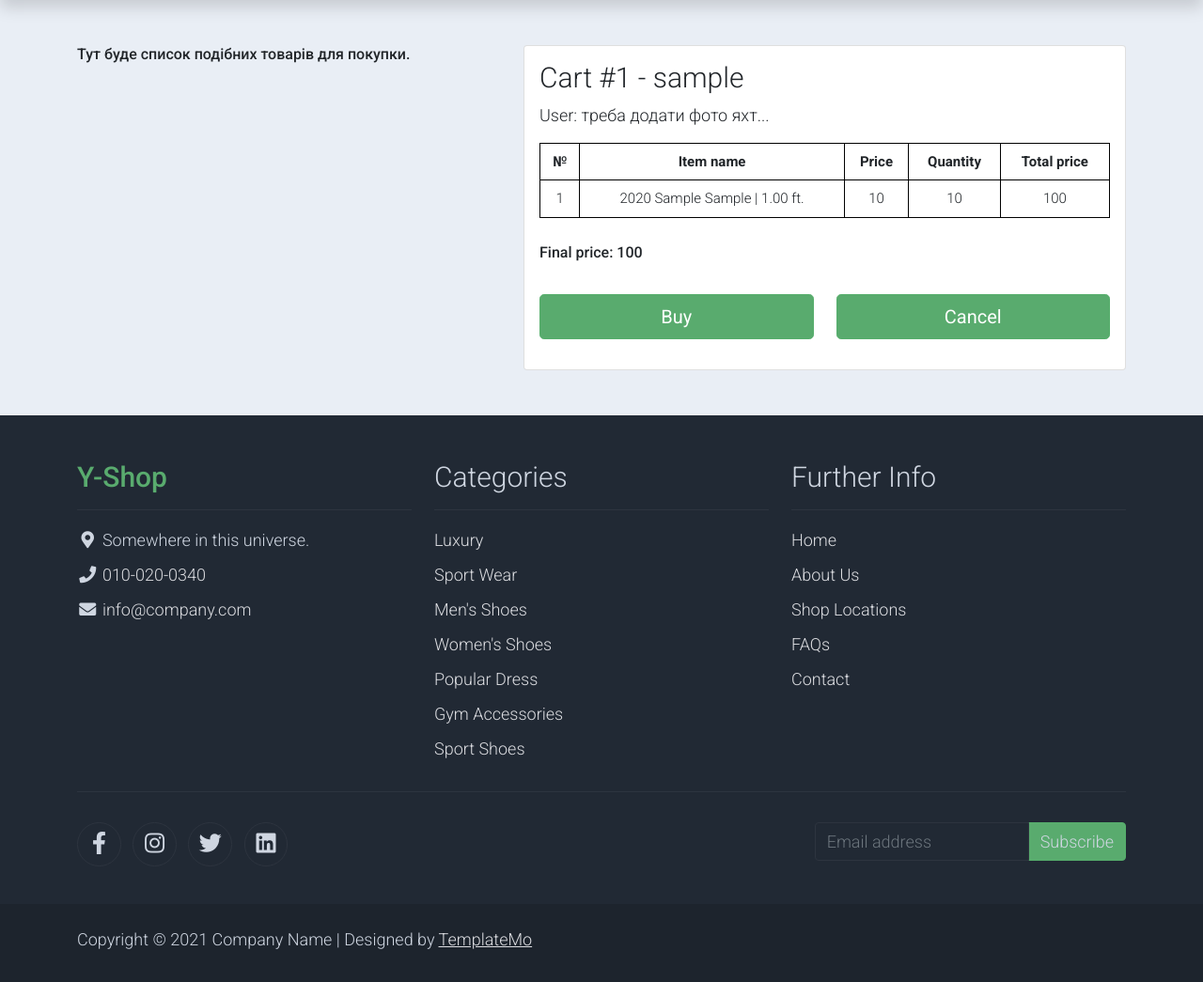
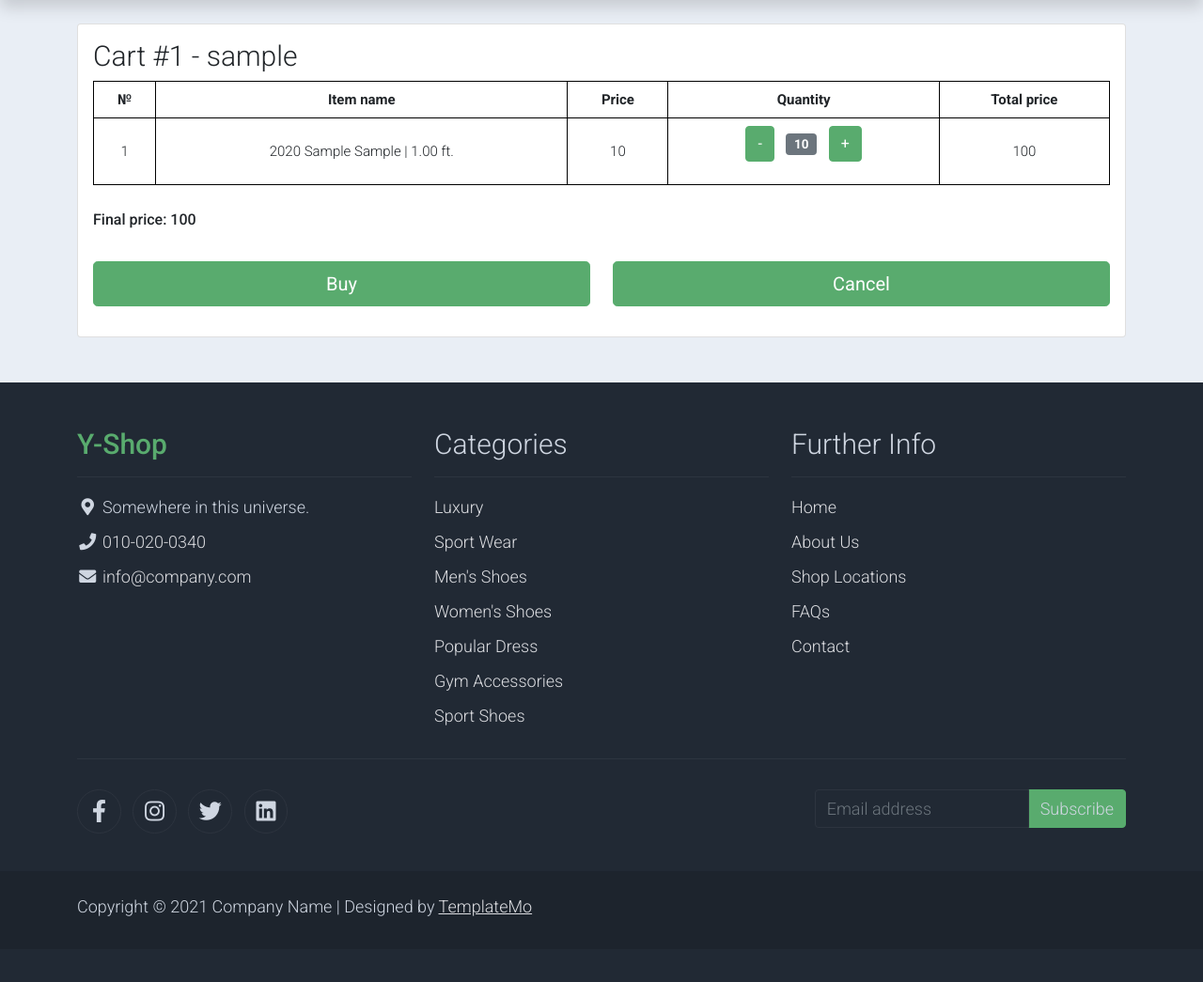
Before and after one commit to Megazorch/Yacht-Shop, a Django app: page /catalog/yachts/cart/1 in a window 1280 px wide. Shown: the part 132-1177 px from the top of the page at 94% size. After the commit the page ends 1107 px from the top, so only its background shows below. Run offline with Django 4.2, Linux system fonts and the light colour scheme; tables that the repository leaves empty hold one stand-in row (values such as "Sample post"); some libraries are stand-ins or nearby versions.

Commit message:
Modified cart by adding 'plus' and 'minus' buttons with new JS code that send AJAX to REST API.

```diff
--- a/catalog/templates/cart.html
+++ b/catalog/templates/cart.html
@@ -11,15 +11,12 @@
     <section class="bg-light">
         <div class="container pb-5">
             <div class="row">
-                <div class="col-lg-5 mt-5">
-                <h6>Тут буде список подібних товарів для покупки.</h6>
-                </div>
                 <!-- col end -->
-                <div class="col-lg-7 mt-5">
+                <!--col-lg-7 mt-5-->
+                <div class="my-class" style="margin-top: 25px;">
                     <div class="card">
-                        <div class="card-body"">
+                        <div class="card-body">
                             <h1 class="h2">{{ cart }}</h1>
-                            <p class="list-inline-item">User: треба додати фото яхт...</p>
                             <table style="font-size: 15px; width: 100%; border-collapse: collapse;">
                                 <tr>
                                     <th style="border: 1px solid black; padding: 8px; text-align: center;">№</th>
@@ -30,10 +27,26 @@
                                 </tr>
                                 {% for item in cart_items %}
                                 <tr>
-                                    <td style="border: 1px solid black; padding: 8px; text-align: center;">{{ forloop.counter }}</td>
+                                    <td style="border: 1px solid black; padding: 8px; text-align: center;">{{ forloop.counter }}
+                                        <span style="display: none;" id="cartlineitem-id">{{ item.id }}</span></td>
                                     <td style="border: 1px solid black; padding: 8px; text-align: center;">{{ item.yacht }}</td>
                                     <td style="border: 1px solid black; padding: 8px; text-align: center;">{{ item.yacht.price }}</td>
-                                    <td style="border: 1px solid black; padding: 8px; text-align: center;">{{ item.quantity }}</td>
+                                    <td style="border: 1px solid black; padding: 8px; text-align: center;">
+                                        <form method="post">
+                                        <div class="col-auto">
+                                                <ul class="list-inline pb-3" style="margin: 0px; padding: 0px">
+                                                    {% csrf_token %}
+                                                    {{ form }}
+                                                    <li class="list-inline-item"><span class="btn btn-success"
+                                                                                       onclick="decreaseQuantity({{ item.id }}, {{ item.quantity }})"
+                                                                                       id="btn-minus">-</span></li>
+                                                    <li class="list-inline-item"><span class="badge bg-secondary" id="var-value">{{ item.quantity }}</span></li>
+                                                    <li class="list-inline-item"><span class="btn btn-success"
+                                                                                       onclick="increaseQuantity({{ item.id }}, {{ item.quantity }})"
+                                                                                       id="btn-plus">+</span></li>
+                                                </ul>
+                                            </div>
+                                        </form><span style="display: none" id="var-value-my">{{ item.quantity }}</span></td>
                                     <td style="border: 1px solid black; padding: 8px; text-align: center;">{{ item.total_price }}</td>
                                 </tr>
                                 {% endfor %}
```
